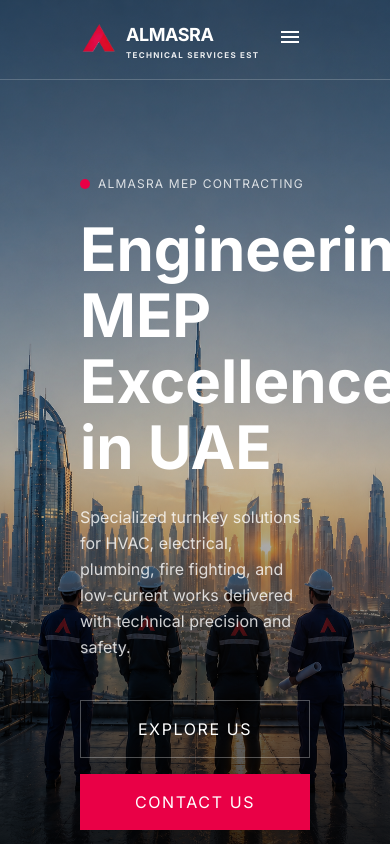
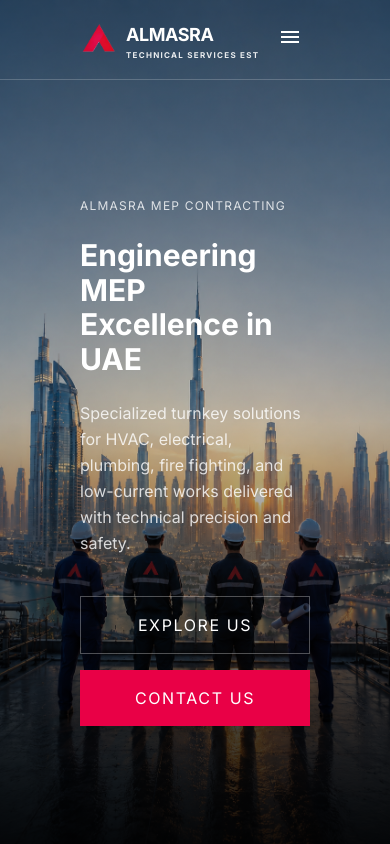
Before and after one commit to libinlal223/almasra, a React (Vite) app: page / in a window 390 px wide. Shown: the top 844 px of the page. Built offline with nearby package versions, Linux system fonts and the light colour scheme.

Commit message:
the second commit

```diff
--- a/src/pages/AboutPage.tsx
+++ b/src/pages/AboutPage.tsx
@@ -51,7 +51,7 @@
               <p className="font-label-caps text-label-caps text-[#E90046] mb-6 tracking-widest uppercase font-semibold">
                 ABOUT ALMASRA
               </p>
-              <h1 className="font-display-lg text-headline-lg md:text-display-lg text-on-surface mb-8">
+              <h1 className="font-display-lg text-3xl sm:text-4xl md:text-5xl lg:text-6xl text-on-surface mb-8 font-bold leading-tight break-words">
                 Engineering Trust Since Day One
               </h1>
               <div className="font-body-lg text-on-surface-variant max-w-2xl border-l-2 border-[#E90046] pl-6 py-2">
--- a/src/pages/ContactPage.tsx
+++ b/src/pages/ContactPage.tsx
@@ -27,7 +27,7 @@
                   SEC.01 // CONTACT PROTOCOL
                 </span>
               </div>
-              <h1 className="font-display-lg text-5xl md:text-6xl text-white font-bold mb-6 tracking-tight">
+              <h1 className="font-display-lg text-3xl sm:text-4xl md:text-5xl lg:text-6xl text-white font-bold mb-6 tracking-tight break-words">
                 Let's Build Your Next Project
               </h1>
               <p className="font-body-lg text-white/80 max-w-3xl leading-relaxed">
--- a/src/pages/HomePage.tsx
+++ b/src/pages/HomePage.tsx
@@ -44,10 +44,10 @@
               <ScrollReveal>
                 <div className="max-w-3xl">
                   <div className="flex items-center gap-2 mb-6">
-                    <div className="w-2.5 h-2.5 rounded-full bg-[#E90046]"></div>
+
                     <span className="font-label-caps text-xs text-white/80 uppercase tracking-widest">ALMASRA MEP CONTRACTING</span>
                   </div>
-                  <h1 className="font-display-lg text-6xl md:text-7xl text-white mb-6 leading-[1.1] font-bold">
+                  <h1 className="font-display-lg text-3xl sm:text-5xl md:text-6xl lg:text-7xl text-white mb-6 leading-[1.15] md:leading-[1.1] font-bold break-words">
                     Engineering MEP Excellence in UAE
                   </h1>
                   <p className="font-body-lg text-white/80 mb-10 max-w-2xl leading-relaxed">
--- a/src/pages/ProjectsPage.tsx
+++ b/src/pages/ProjectsPage.tsx
@@ -131,7 +131,7 @@
                   ALMASRA PROJECT PORTFOLIO
                 </span>
               </div>
-              <h1 className="font-display-lg text-5xl md:text-6xl text-white font-bold mb-4 tracking-tight">
+              <h1 className="font-display-lg text-3xl sm:text-4xl md:text-5xl lg:text-6xl text-white font-bold mb-4 tracking-tight break-words">
                 Featured Implementations
               </h1>
               <p className="font-body-lg text-white/80 max-w-2xl leading-relaxed">
--- a/src/pages/ServicesPage.tsx
+++ b/src/pages/ServicesPage.tsx
@@ -215,7 +215,7 @@
                 ALMASRA ENGINEERING CAPABILITIES
               </span>
             </div>
-            <h1 className="font-display-lg text-5xl md:text-6xl text-white font-bold mb-6 tracking-tight">
+            <h1 className="font-display-lg text-3xl sm:text-4xl md:text-5xl lg:text-6xl text-white font-bold mb-6 tracking-tight break-words">
               Our Core Services
             </h1>
             <p className="font-body-lg text-white/80 max-w-3xl leading-relaxed">
```
